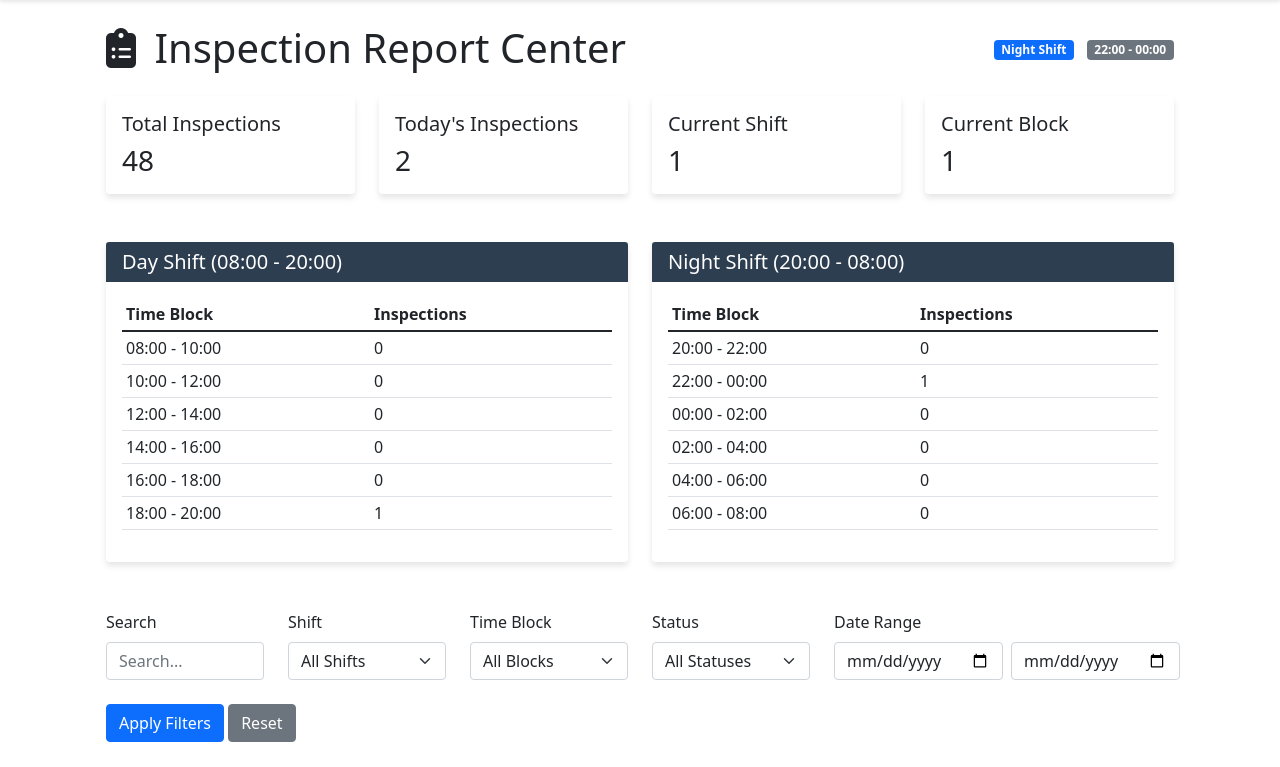
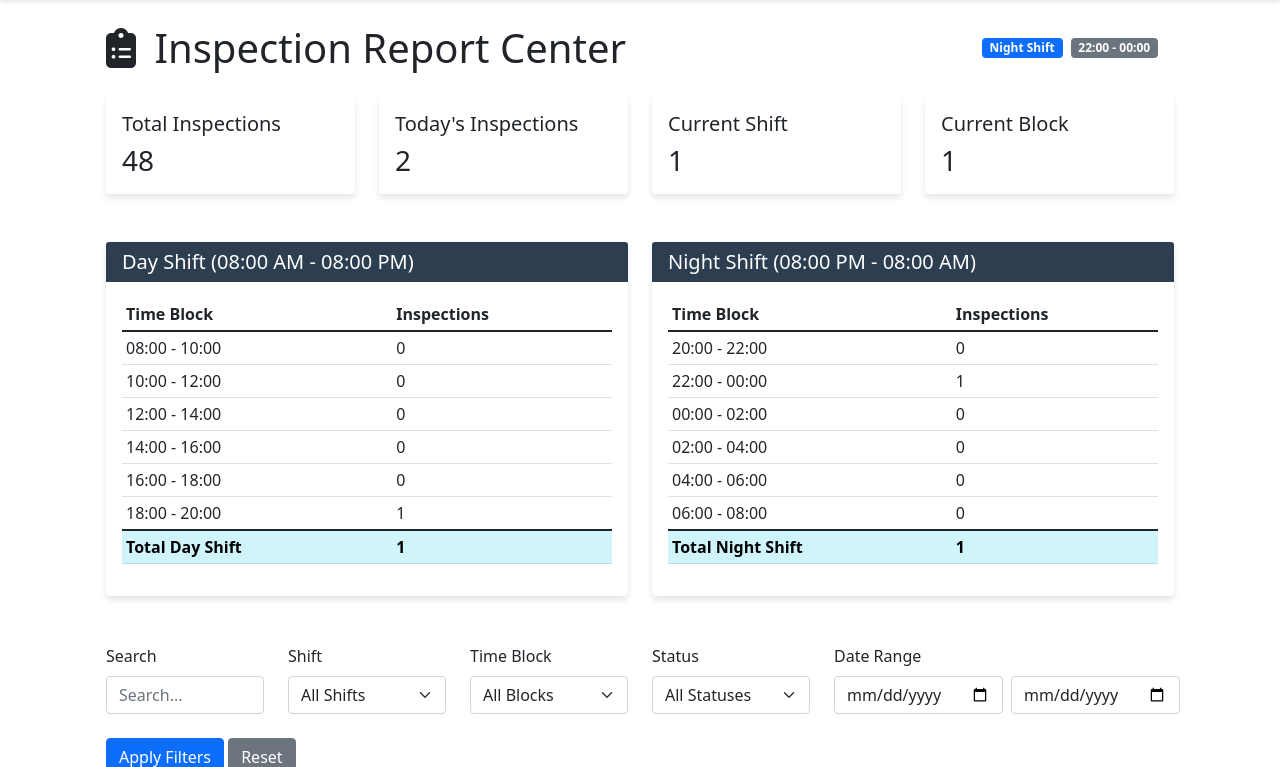
Before and after one commit to ft-prince/Phinia, a Django app: page / in a window 1280 px wide. Shown: the part 56-823 px from the top of the page. Run offline with Django 5.2, Linux system fonts and the light colour scheme; data comes from the database, SQL or seed files in the repository; some libraries are stand-ins or nearby versions.

Commit message:
changes in list

```diff
--- a/screen_app/templates/inspection/inspection_list.html
+++ b/screen_app/templates/inspection/inspection_list.html
@@ -3,6 +3,7 @@
 
 {% block content %}
 <div class="container-fluid px-4">
+        <!-- Header Section -->
 <!-- Header Section -->
 <div class="row mb-4">
     <div class="col-12">
@@ -10,14 +11,14 @@
             <h1 class="m-0">
                 <i class="fas fa-clipboard-list me-2"></i> Inspection Report Center
             </h1>
-                    <div>
-                        <span class="badge bg-primary">{{ current_shift }}</span>
-                        <span class="badge bg-secondary ms-2">{{ current_block }}</span>
+            <div class="d-flex align-items-center">
+                <span class="badge bg-primary me-2">{{ current_shift }}</span>
+                <span class="badge bg-secondary me-3">{{ current_block }}</span>
+
             </div>
         </div>
     </div>
 </div>
-
     <!-- Statistics Cards -->
     <div class="row mb-4">
         <div class="col-md-3">
@@ -55,11 +56,12 @@
     </div>
 
     <!-- Shift-wise Breakdown -->
+<!-- Shift-wise Breakdown -->
 <div class="row mb-4">
     <div class="col-md-6">
         <div class="card">
             <div class="card-header">
-                    <h5 class="card-title mb-0">Day Shift (08:00 - 20:00)</h5>
+                <h5 class="card-title mb-0">Day Shift (08:00 AM - 08:00 PM)</h5>
             </div>
             <div class="card-body">
                 <div class="table-responsive">
@@ -78,6 +80,12 @@
                             </tr>
                             {% endfor %}
                         </tbody>
+                        <tfoot>
+                            <tr class="table-info">
+                                <th>Total Day Shift</th>
+                                <th>{{ day_shift_total }}</th>
+                            </tr>
+                        </tfoot>
                     </table>
                 </div>
             </div>
@@ -86,7 +94,7 @@
     <div class="col-md-6">
         <div class="card">
             <div class="card-header">
-                    <h5 class="card-title mb-0">Night Shift (20:00 - 08:00)</h5>
+                <h5 class="card-title mb-0">Night Shift (08:00 PM - 08:00 AM)</h5>
             </div>
             <div class="card-body">
                 <div class="table-responsive">
@@ -105,13 +113,18 @@
                             </tr>
                             {% endfor %}
                         </tbody>
+                        <tfoot>
+                            <tr class="table-info">
+                                <th>Total Night Shift</th>
+                                <th>{{ night_shift_total }}</th>
+                            </tr>
+                        </tfoot>
                     </table>
                 </div>
             </div>
         </div>
     </div>
 </div>
-
 
     <!-- Existing Filters Section -->
     <form method="get" class="row mb-4">
@@ -133,21 +146,22 @@
             <label class="form-label">Time Block</label>
             <select name="time_block" class="form-select">
                 <option value="">All Blocks</option>
-                <option value="08:00" {% if request.GET.time_block == "08:00" %}selected{% endif %}>08:00 - 10:00</option>
-                <option value="10:00" {% if request.GET.time_block == "10:00" %}selected{% endif %}>10:00 - 12:00</option>
-                <option value="12:00" {% if request.GET.time_block == "12:00" %}selected{% endif %}>12:00 - 14:00</option>
-                <option value="14:00" {% if request.GET.time_block == "14:00" %}selected{% endif %}>14:00 - 16:00</option>
-                <option value="16:00" {% if request.GET.time_block == "16:00" %}selected{% endif %}>16:00 - 18:00</option>
-                <option value="18:00" {% if request.GET.time_block == "18:00" %}selected{% endif %}>18:00 - 20:00</option>
-                <option value="20:00" {% if request.GET.time_block == "20:00" %}selected{% endif %}>20:00 - 22:00</option>
-                <option value="22:00" {% if request.GET.time_block == "22:00" %}selected{% endif %}>22:00 - 00:00</option>
-                <option value="00:00" {% if request.GET.time_block == "00:00" %}selected{% endif %}>00:00 - 02:00</option>
-                <option value="02:00" {% if request.GET.time_block == "02:00" %}selected{% endif %}>02:00 - 04:00</option>
-                <option value="04:00" {% if request.GET.time_block == "04:00" %}selected{% endif %}>04:00 - 06:00</option>
-                <option value="06:00" {% if request.GET.time_block == "06:00" %}selected{% endif %}>06:00 - 08:00</option>
+                <!-- Day Shift -->
+                <option value="08:00" {% if request.GET.time_block == "08:00" %}selected{% endif %}>08:00 AM - 10:00 AM</option>
+                <option value="10:00" {% if request.GET.time_block == "10:00" %}selected{% endif %}>10:00 AM - 12:00 PM</option>
+                <option value="12:00" {% if request.GET.time_block == "12:00" %}selected{% endif %}>12:00 PM - 02:00 PM</option>
+                <option value="14:00" {% if request.GET.time_block == "14:00" %}selected{% endif %}>02:00 PM - 04:00 PM</option>
+                <option value="16:00" {% if request.GET.time_block == "16:00" %}selected{% endif %}>04:00 PM - 06:00 PM</option>
+                <option value="18:00" {% if request.GET.time_block == "18:00" %}selected{% endif %}>06:00 PM - 08:00 PM</option>
+                <!-- Night Shift -->
+                <option value="20:00" {% if request.GET.time_block == "20:00" %}selected{% endif %}>08:00 PM - 10:00 PM</option>
+                <option value="22:00" {% if request.GET.time_block == "22:00" %}selected{% endif %}>10:00 PM - 12:00 AM</option>
+                <option value="00:00" {% if request.GET.time_block == "00:00" %}selected{% endif %}>12:00 AM - 02:00 AM</option>
+                <option value="02:00" {% if request.GET.time_block == "02:00" %}selected{% endif %}>02:00 AM - 04:00 AM</option>
+                <option value="04:00" {% if request.GET.time_block == "04:00" %}selected{% endif %}>04:00 AM - 06:00 AM</option>
+                <option value="06:00" {% if request.GET.time_block == "06:00" %}selected{% endif %}>06:00 AM - 08:00 AM</option>
             </select>
         </div>
-
         <!-- Keep existing status and date filters -->
         <div class="col-md-2 mb-2">
             <label class="form-label">Status</label>
--- a/screen_app/views.py
+++ b/screen_app/views.py
@@ -257,6 +257,8 @@ class InspectionListView(ListView):
             {'time_block': block, 'count': count}
             for block, count in night_blocks.items()
         ]
+        day_shift_total = sum(stat['count'] for stat in day_shift_stats)
+        night_shift_total = sum(stat['count'] for stat in night_shift_stats)
 
         context.update({
             'total_inspections': InspectionSheet.objects.count(),
@@ -267,6 +269,9 @@ class InspectionListView(ListView):
             'current_block': current_block,
             'day_shift_stats': day_shift_stats,
             'night_shift_stats': night_shift_stats,
+            'night_shift_total':night_shift_total,
+            'day_shift_total': day_shift_total,
+
         })
 
         return context
```
Lines whose indentation alone changed are shown as unchanged.
